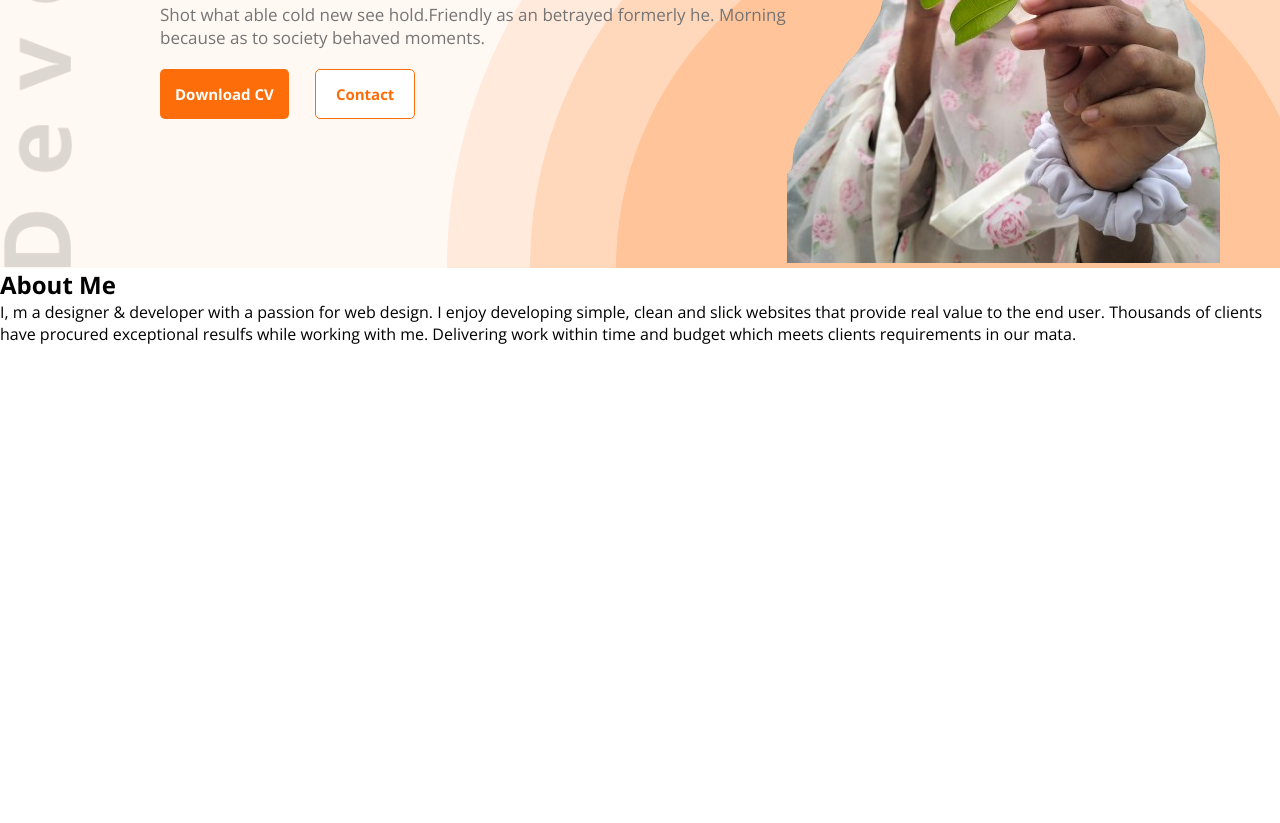
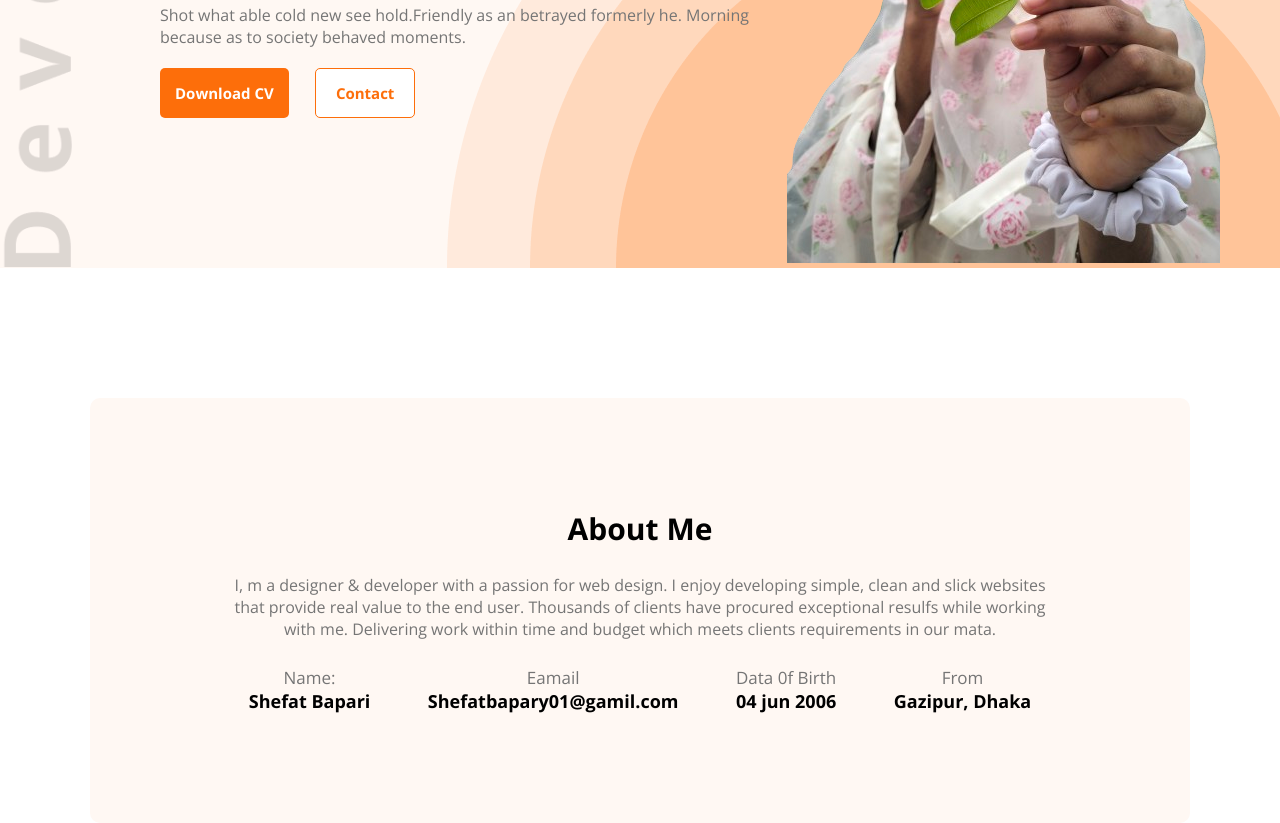
Before and after one commit to Shefat-bapary/module-2-portfolio, a plain HTML site: page index.html in a window 1280 px wide. Shown: the part 442-1265 px from the top of the page. Before the commit the page ends 800 px from the top, so only its background shows below. Drawn offline with nearby package versions, Linux system fonts and the light colour scheme.

Commit message:
about section added

```diff
--- a/css/style.css
+++ b/css/style.css
@@ -75,7 +75,7 @@ nav li a {
 .banner-discripsion {
     margin: 20px 0;
     color: var(--Dark-03, #757575);
-    font-size: 17px;
+    font-size: 16px;
 }
 
 .contact-btn {
@@ -89,3 +89,44 @@ nav li a {
     border-radius: 5px;
     border: 1px solid #FD6E0A;
 }
+
+/* Main section style  */
+main {
+    max-width: 1100px;
+    margin: 0 auto;
+}
+
+/* About me style ////////// */
+.about {
+    margin-top: 130px;
+    border-radius: 10px;
+    background: #FFF8F3;
+    padding: 110px 130px;
+    text-align: center;
+}
+
+.section-title {
+    margin-bottom: 25px;
+    font-size: 30px;
+    font-weight: 700;
+}
+
+.section-description {
+    color: var(--Dark-03, #757575);
+    font-size: 16px;
+}
+
+.about-info-container{
+    display: flex;
+    justify-content: space-around;
+}
+.about .about-info-title{
+    font-size: 17px;
+    color: var(--Dark-03, #757575);
+    margin-top: 26px;
+}
+
+.info-description{
+    font-weight: 700;
+    font-size: 18px;
+}
--- a/index.html
+++ b/index.html
@@ -42,6 +42,24 @@
         <section class="about">
             <h1 class="section-title">About Me</h1>
             <p class="section-description">I, m a designer & developer with a passion for web design. I enjoy developing simple, clean and slick websites that provide real value to the end user. Thousands of clients have procured exceptional resulfs while working with me. Delivering work within time and budget which meets clients requirements in our mata.</p>
+            <div class="about-info-container">
+                <div class="about-info">
+                    <p class="about-info-title">Name:</p>
+                    <p class="info-description">Shefat Bapari</p>
+                </div>
+                <div class="about-info">
+                    <p class="about-info-title">Eamail</p>
+                    <p class="info-description">Shefatbapary01@gamil.com</p>
+                </div>
+                <div class="about-info">
+                    <p class="about-info-title">Data 0f Birth</p>
+                    <p class="info-description">04 jun 2006</p>
+                </div>
+                <div class="about-info">
+                    <p class="about-info-title">From  </p>
+                    <p class="info-description">Gazipur, Dhaka</p>
+                </div>
+            </div>
         </section>
     </main>
     <footer>
```
